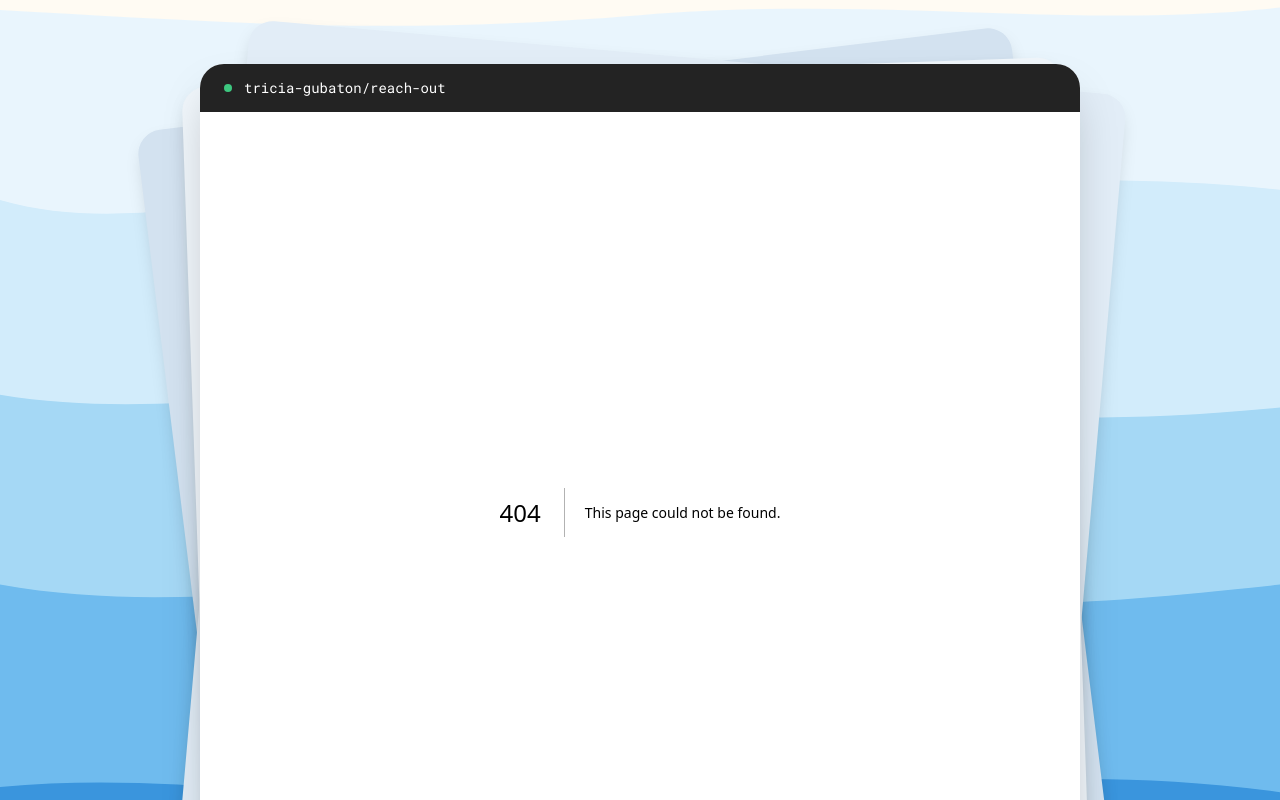
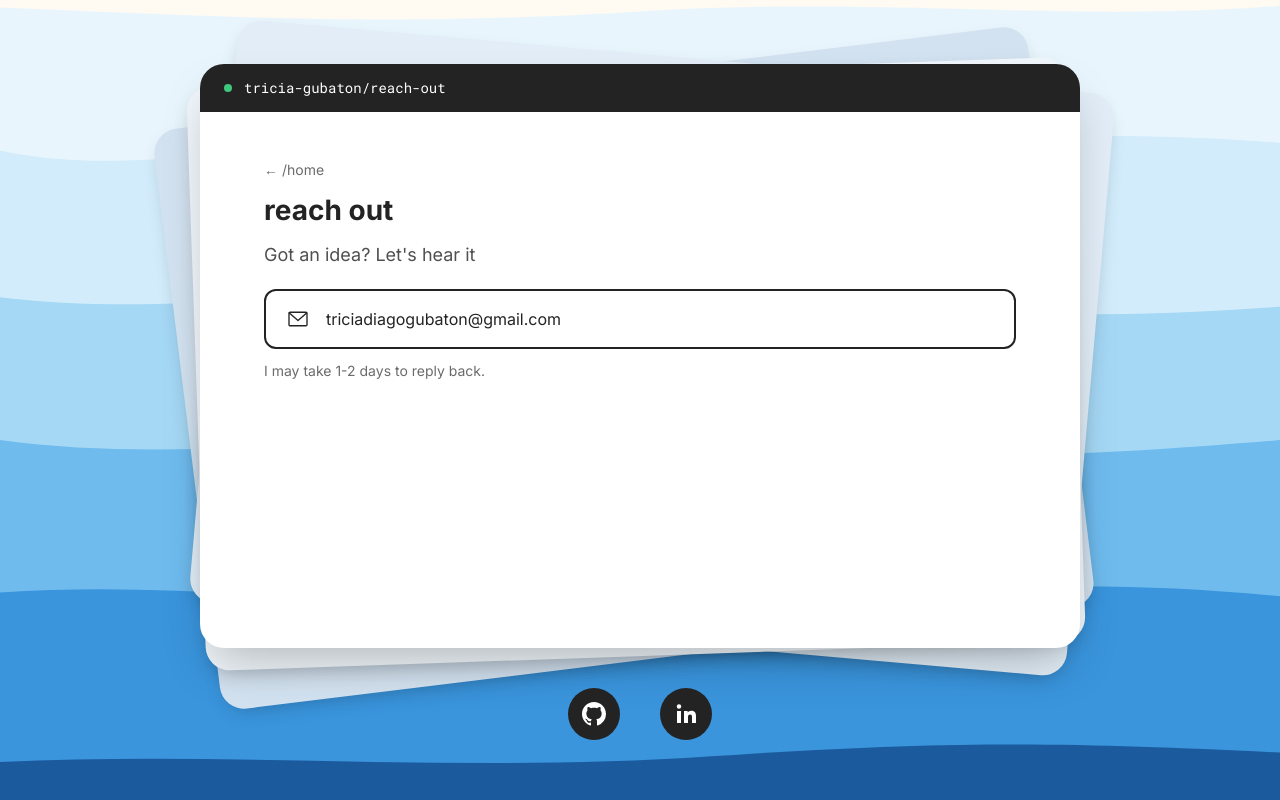
Before and after one commit to BreakableEggshell/Portfolio, a Next.js app in the folder portfolio/: page /reach-out in a window 1280 px wide. Before the commit this address had no page. Shown: the top 800 px of the page. Built offline with nearby package versions, Linux system fonts and the light colour scheme.

Commit message:
feat: add contact

```diff
--- a/portfolio/app/page.tsx
+++ b/portfolio/app/page.tsx
@@ -10,7 +10,7 @@ const navItems = [
   { label: "my works", href: "/works", Icon: FolderIcon },
   { label: "tools", href: "/tools", Icon: CodeIcon },
   { label: "about me", href: "/about", Icon: UserIcon },
-  { label: "reach out", href: "/contact", Icon: MailIcon },
+  { label: "reach out", href: "/reach-out", Icon: MailIcon },
 ];
 
 export default function Home() {
--- /dev/null
+++ b/portfolio/app/reach-out/page.tsx
@@ -0,0 +1,38 @@
+import type { Metadata } from "next";
+import Link from "next/link";
+import { MailIcon } from "../components/icons";
+
+export const metadata: Metadata = {
+  title: "Reach out | Tricia Gubaton",
+};
+
+const email = "triciadiagogubaton@gmail.com";
+
+export default function ReachOut() {
+  return (
+    <div className="flex min-h-[420px] flex-col items-start gap-3 px-8 py-12 sm:min-h-[536px] sm:px-16">
+      <Link
+        href="/"
+        className="text-sm text-muted transition-colors hover:text-ink"
+      >
+        ← /home
+      </Link>
+      <h1 className="text-2xl font-bold text-ink sm:text-[28px]">reach out</h1>
+      <p className="text-base text-ink/80 sm:text-lg">
+        Got an idea? Let&apos;s hear it
+      </p>
+
+      <a
+        href={`mailto:${email}`}
+        className="mt-2 flex w-full items-center gap-4 rounded-xl border-2 border-ink px-5 py-4 text-ink transition-colors hover:bg-ink hover:text-white"
+      >
+        <MailIcon className="size-6 shrink-0" />
+        <span className="break-all text-base">{email}</span>
+      </a>
+
+      <p className="text-sm text-muted">
+        I may take 1-2 days to reply back.
+      </p>
+    </div>
+  );
+}
```
